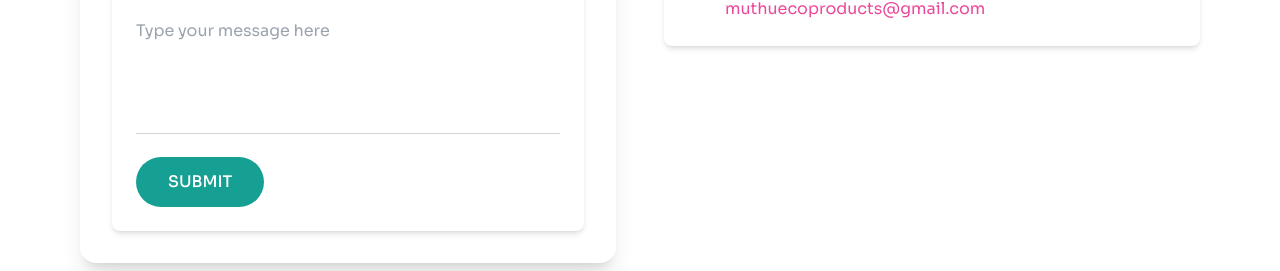
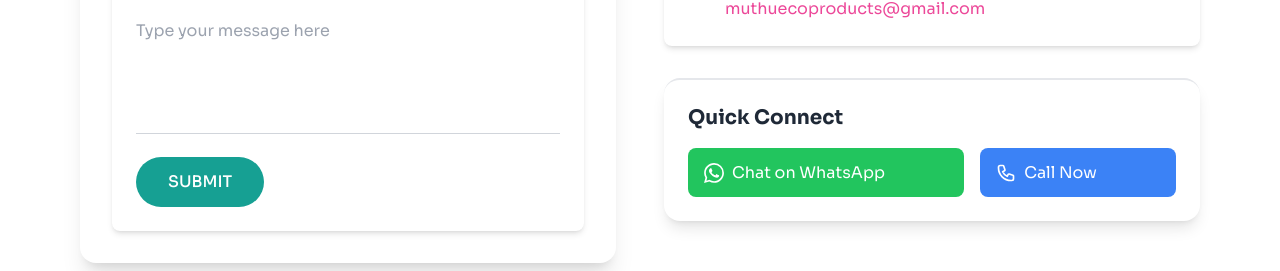
Before and after one commit to muthuecoproducts-crypto/muthu-eco-products, a React (Vite) app: page /contact in a window 1280 px wide. Shown: the part 959-1230 px from the top of the page. Built offline with nearby package versions, Linux system fonts and the light colour scheme.

Commit message:
updatedd

```diff
--- a/src/pages/Contact.jsx
+++ b/src/pages/Contact.jsx
@@ -21,24 +21,10 @@
       >
         <div className="absolute inset-0 hero-gradient"></div>
         <div className="absolute inset-0 bg-no-repeat pointer-events-none" style={{ backgroundImage: "url('/images/organic.png')", backgroundSize: 'auto 55vh', backgroundPosition: 'right 15vh' }}></div>
-        {/* <div className="relative z-10 text-center max-w-4xl mx-auto px-4 sm:px-6">
-          <h1 className="text-2xl sm:text-3xl md:text-4xl lg:text-5xl font-bold mb-4 sm:mb-6 leading-tight animate-slide-up text-gray-800">
-            Contact Us
-          </h1>
-          <p className="text-lg sm:text-xl mb-6 sm:mb-8 leading-relaxed animate-slide-up px-2 text-gray-700">
-            Get in touch with us for any queries about our organic products or to place an order
-          </p>
-          <a
-            href="#contact-form"
-            className="btn-primary inline-block animate-slide-up"
-          >
-            Contact Us
-          </a>
-        </div> */}
         <div className="relative z-10 text-center max-w-4xl mx-auto px-4 sm:px-6">
-          <span className="inline-block text-sm font-medium text-primary mb-3 tracking-wider">
+          {/* <span className="inline-block text-sm font-medium text-primary mb-3 tracking-wider">
             LET'S CONNECT
-          </span>
+          </span> */}
           <h1 className="text-3xl sm:text-4xl md:text-5xl lg:text-6xl font-bold mb-6 leading-tight text-gray-800">
             Get In <span className="text-primary">Touch</span>
           </h1>
@@ -106,9 +92,34 @@
                   </div>
 
 
+
+                </div>
+
+              </div>
+               {/* Quick Connect */}
+              <div className="bg-white p-6 rounded-2xl shadow-lg border-t-2 hover:shadow-xl transition-all duration-300">
+                <h3 className="text-xl font-bold text-gray-800 mb-4">Quick Connect</h3>
+                <div className="flex flex-wrap gap-4">
+                  <button
+                    onClick={handleWhatsAppClick}
+                    className="flex items-center gap-2 px-4 py-3 bg-green-500 hover:bg-green-600 text-white rounded-lg transition-all duration-300 hover:scale-105 flex-grow"
+                  >
+                    <svg className="w-5 h-5" fill="currentColor" viewBox="0 0 24 24">
+                      <path d="M17.472 14.382c-.297-.149-1.758-.867-2.03-.967-.273-.099-.471-.148-.67.15-.197.297-.767.966-.94 1.164-.173.199-.347.223-.644.075-.297-.15-1.255-.463-2.39-1.475-.883-.788-1.48-1.761-1.653-2.059-.173-.297-.018-.458.13-.606.134-.133.298-.347.446-.52.149-.174.198-.298.298-.497.099-.198.05-.371-.025-.52-.075-.149-.669-1.612-.916-2.207-.242-.579-.487-.5-.669-.51-.173-.008-.371-.01-.57-.01-.198 0-.52.074-.792.372-.272.297-1.04 1.016-1.04 2.479 0 1.462 1.065 2.875 1.213 3.074.149.198 2.096 3.2 5.077 4.487.709.306 1.262.489 1.694.625.712.227 1.36.195 1.871.118.571-.085 1.758-.719 2.006-1.413.248-.694.248-1.289.173-1.413-.074-.124-.272-.198-.57-.347m-5.421 7.403h-.004a9.87 9.87 0 01-5.031-1.378l-.361-.214-3.741.982.998-3.648-.235-.374a9.86 9.86 0 01-1.51-5.26c.001-5.45 4.436-9.884 9.888-9.884 2.64 0 5.122 1.03 6.988 2.898a9.825 9.825 0 012.893 6.994c-.003 5.45-4.437 9.884-9.885 9.884m8.413-18.297A11.815 11.815 0 0012.05 0C5.495 0 .16 5.335.157 11.892c0 2.096.547 4.142 1.588 5.945L.057 24l6.305-1.654a11.882 11.882 0 005.683 1.448h.005c6.554 0 11.89-5.335 11.893-11.893a11.821 11.821 0 00-3.48-8.413z"/>
+                    </svg>
+                    Chat on WhatsApp
+                  </button>
+                  <a
+                    href="tel:+917358260527"
+                    className="flex items-center gap-2 px-4 py-3 bg-blue-500 hover:bg-blue-600 text-white rounded-lg transition-all duration-300 hover:scale-105 flex-grow"
+                  >
+                    <svg xmlns="http://www.w3.org/2000/svg" className="h-5 w-5" fill="none" viewBox="0 0 24 24" stroke="currentColor">
+                      <path strokeLinecap="round" strokeLinejoin="round" strokeWidth={2} d="M3 5a2 2 0 012-2h3.28a1 1 0 01.948.684l1.498 4.493a1 1 0 01-.502 1.21l-2.257 1.13a11.042 11.042 0 005.516 5.516l1.13-2.257a1 1 0 011.21-.502l4.493 1.498a1 1 0 01.684.949V19a2 2 0 01-2 2h-1C9.716 21 3 14.284 3 6V5z" />
+                    </svg>
+                    Call Now
+                  </a>
                 </div>
               </div>
-{/*  */}
 
 
             </div>
```
